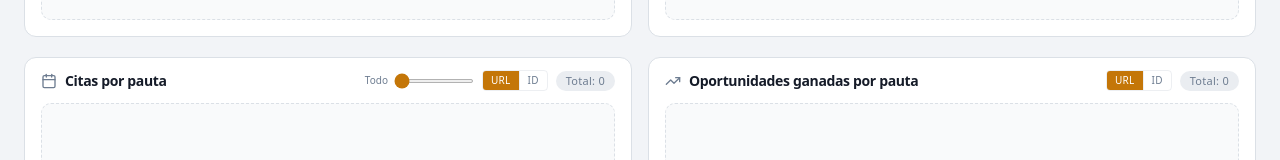
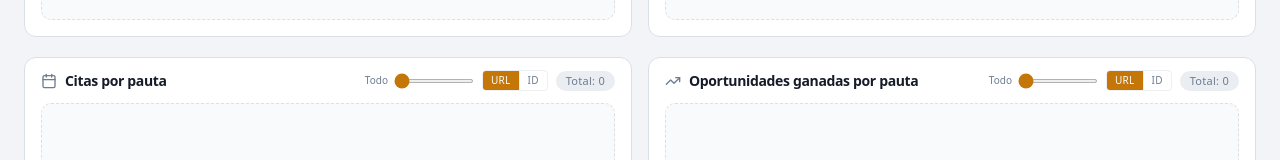
Before and after one commit to isaias-lezgo/dashboards-GHL, a Next.js app: page / in a window 1280 px wide. Shown: the part 1895-2055 px from the top of the page. Built offline with nearby package versions, Linux system fonts and the light colour scheme.

Commit message:
feat: add TopN slider to oportunidades ganadas chart
Co-Authored-By: Claude Sonnet 4.6 <noreply@anthropic.com>

```diff
--- a/components/dashboard/marketing-dashboard.tsx
+++ b/components/dashboard/marketing-dashboard.tsx
@@ -746,7 +746,7 @@ export function MarketingDashboard({ opportunities, contacts, pautas, pipelines
   }, [opportunities, appointments, apptGroupBy, apptTopN])
 
   // Panel 4b — Won deals from paid traffic, grouped by URL or Ad ID
-  const wonPaidTraffic = useMemo(() => {
+  const { wonPaidTraffic, wonKeyCount } = useMemo(() => {
     const counts = new Map<string, { count: number; value: number }>()
     for (const o of opportunities) {
       if (!isPaidTraffic(o) || o.status !== "won") continue
@@ -755,15 +755,19 @@ export function MarketingDashboard({ opportunities, contacts, pautas, pipelines
       const prev = counts.get(rawKey) ?? { count: 0, value: 0 }
       counts.set(rawKey, { count: prev.count + 1, value: prev.value + o.value })
     }
-    return Array.from(counts.entries())
-      .sort((a, b) => b[1].count - a[1].count)
-      .map(([rawKey, { count, value }]) => ({
+    const allEntries = Array.from(counts.entries()).sort((a, b) => b[1].count - a[1].count)
+    const wonKeyCount = allEntries.length
+    const sliced = wonTopN >= wonKeyCount ? allEntries : allEntries.slice(0, Math.round(wonTopN))
+    return {
+      wonPaidTraffic: sliced.map(([rawKey, { count, value }]) => ({
         rawKey,
         label: wonGroupBy === "url" ? paidTrafficUrlLabel(rawKey) : rawKey,
         count,
         value,
-      }))
-  }, [opportunities, wonGroupBy])
+      })),
+      wonKeyCount,
+    }
+  }, [opportunities, wonGroupBy, wonTopN])
 
   const { apptsByPautaRows, apptsByPautaKeys } = useMemo(() => {
     if (appointments.length === 0 || pautas.length === 0) {
@@ -1467,7 +1471,12 @@ export function MarketingDashboard({ opportunities, contacts, pautas, pipelines
             title="Oportunidades ganadas por pauta"
             total={wonPaidTraffic.reduce((s, e) => s + e.count, 0)}
             icon={TrendingUp}
-            actions={<GroupByToggle value={wonGroupBy} onChange={setWonGroupBy} />}
+            actions={
+              <div className="flex items-center gap-2">
+                <TopNSlider value={wonTopN} max={wonKeyCount} onChange={setWonTopN} />
+                <GroupByToggle value={wonGroupBy} onChange={setWonGroupBy} />
+              </div>
+            }
           />
           <ChartCardContent>
             {wonPaidTraffic.length === 0 ? (
```
